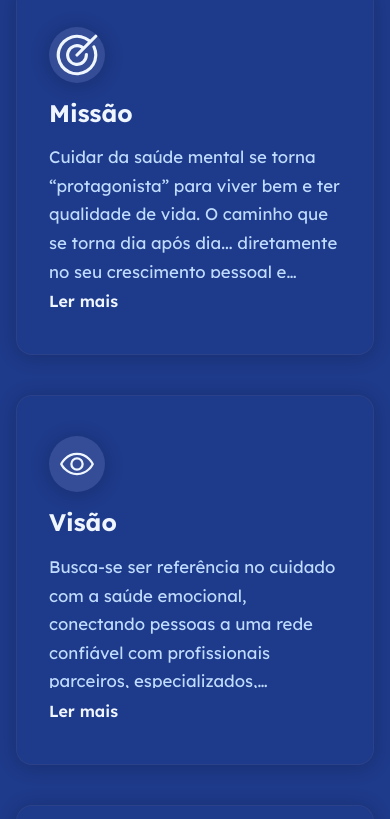
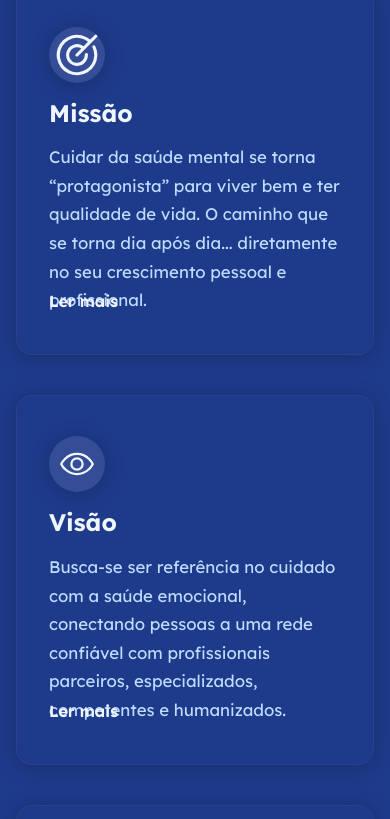
Before and after one commit to Freelings-Co/mentflow, a React (Vite) app: page / in a window 390 px wide. Shown: the part 3757-4576 px from the top of the page. Built offline with nearby package versions, Linux system fonts and the light colour scheme; a web font is replaced by a local one.

Commit message:
line clamp

```diff
--- a/src/pages/Landing.css
+++ b/src/pages/Landing.css
@@ -768,16 +768,6 @@ body {
     z-index: -1;
 }
 
-.mvv-text {
-    display: -webkit-box;
-    -webkit-line-clamp: 7;
-    -webkit-box-orient: vertical;
-    overflow: hidden;
-    text-overflow: ellipsis;
-    max-height: 11em;
-    transition: max-height 0.4s;
-}
-
 .mvv-text-restante {
     display: none;
 }
@@ -789,15 +779,19 @@ body {
 /* Toggle Missão */
 #mvv-missao-toggle:checked ~ .mvv-text-wrapper .mvv-text {
     -webkit-line-clamp: unset;
+    line-clamp: unset;
     max-height: none;
     display: block;
 }
+
 #mvv-missao-toggle:checked ~ .mvv-text-wrapper .mvv-text-restante {
     display: inline;
 }
+
 #mvv-missao-toggle:checked ~ .mvv-text-wrapper .ler-mais {
     display: none;
 }
+
 #mvv-missao-toggle:checked ~ .mvv-text-wrapper .ler-menos {
     display: block;
 }
@@ -805,15 +799,19 @@ body {
 /* Toggle Visão */
 #mvv-visao-toggle:checked ~ .mvv-text-wrapper .mvv-text {
     -webkit-line-clamp: unset;
+    line-clamp: unset;
     max-height: none;
     display: block;
 }
+
 #mvv-visao-toggle:checked ~ .mvv-text-wrapper .mvv-text-restante {
     display: inline;
 }
+
 #mvv-visao-toggle:checked ~ .mvv-text-wrapper .ler-mais {
     display: none;
 }
+
 #mvv-visao-toggle:checked ~ .mvv-text-wrapper .ler-menos {
     display: block;
 }
@@ -821,15 +819,19 @@ body {
 /* Toggle Valores */
 #mvv-valores-toggle:checked ~ .mvv-text-wrapper .mvv-text {
     -webkit-line-clamp: unset;
+    line-clamp: unset;
     max-height: none;
     display: block;
 }
+
 #mvv-valores-toggle:checked ~ .mvv-text-wrapper .mvv-text-restante {
     display: inline;
 }
+
 #mvv-valores-toggle:checked ~ .mvv-text-wrapper .ler-mais {
     display: none;
 }
+
 #mvv-valores-toggle:checked ~ .mvv-text-wrapper .ler-menos {
     display: block;
 }
@@ -852,8 +854,10 @@ body {
 @media (max-width: 600px) {
     .mvv-text {
         -webkit-line-clamp: 5;
+        line-clamp: 5;
         max-height: 8em;
     }
+
     .mvv-text-wrapper {
         min-height: 5.5em;
     }
@@ -1543,7 +1547,7 @@ label {
 
     }
 
-        #audience-title {
+    #audience-title {
         padding-top: 1px;
         font-size: 1.5em;
         max-width: 100%;
```
